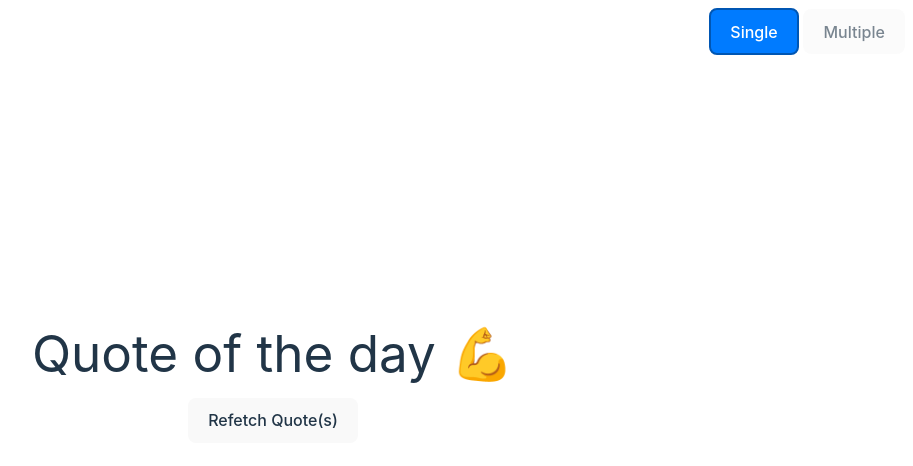
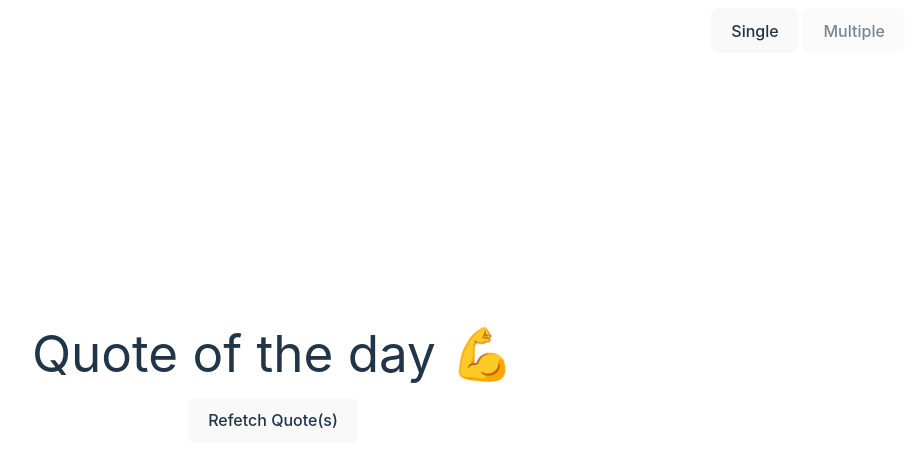
Before and after one commit to saltsthlm/k-da-jsfs-sthlm-2024-09-27-lab-jsfs-lab-quotes-generator, a website built with Vite: page quo-gen-web/index.html in a window 1280 px wide. Shown: the whole page, without its empty margins (367-1280 px from the left). Built offline with nearby package versions, Linux system fonts and the light colour scheme; files whose address does not match are found by name.

Commit message:
Remove active class from style sheet

```diff
--- a/quo-gen-web/src/style.css
+++ b/quo-gen-web/src/style.css
@@ -88,12 +88,6 @@ button:hover {
 button:focus,
 button:focus-visible {
   outline: 4px auto -webkit-focus-ring-color;
-}
-
-.active {
-  background-color: #007bff;
-  color: white;
-  border: 2px solid #0056b3;
 }
 
 @media (prefers-color-scheme: light) {
```
